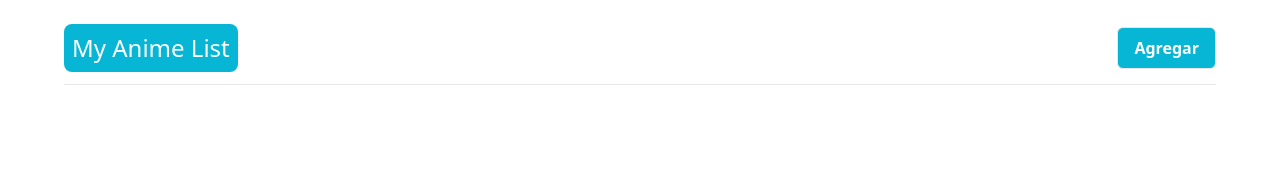
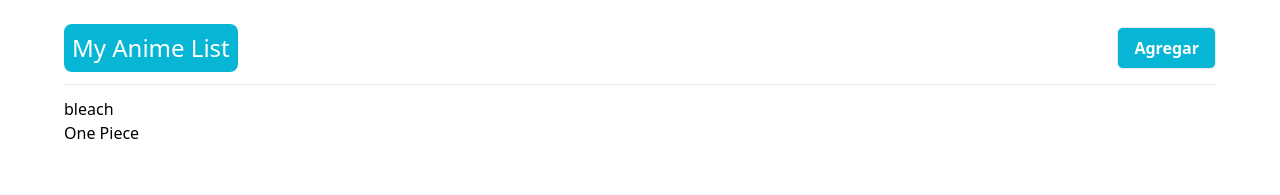
Before and after one commit to eidytrinidad/my-anime-list, an Angular app: page / in a window 1280 px wide. Shown: the top 195 px of the page. Built offline with nearby package versions, Linux system fonts and the light colour scheme.

Commit message:
add anime component route to app-routing. add features module to app module. create an index ts for anime feature components, add anime list to anime component and pass anime list as input. list anime anime names in anime list to test

```diff
--- a/src/app/app-routing.module.ts
+++ b/src/app/app-routing.module.ts
@@ -1,10 +1,16 @@
 import { NgModule } from '@angular/core';
 import { RouterModule, Routes } from '@angular/router';
+import { AnimeComponent } from './features/anime/anime-container/anime.component';
 
-const routes: Routes = [];
+const routes: Routes = [
+  {
+    path: '',
+    component: AnimeComponent,
+  },
+];
 
 @NgModule({
   imports: [RouterModule.forRoot(routes)],
-  exports: [RouterModule]
+  exports: [RouterModule],
 })
-export class AppRoutingModule { }
+export class AppRoutingModule {}
--- a/src/app/app.module.ts
+++ b/src/app/app.module.ts
@@ -4,10 +4,11 @@ import { BrowserModule } from '@angular/platform-browser';
 import { AppRoutingModule } from './app-routing.module';
 import { AppComponent } from './app.component';
 import { SharedModule } from './shared/shared.module';
+import { FeaturesModule } from './features/features.module';
 
 @NgModule({
   declarations: [AppComponent],
-  imports: [BrowserModule, AppRoutingModule, SharedModule],
+  imports: [BrowserModule, AppRoutingModule, SharedModule, FeaturesModule],
   providers: [],
   bootstrap: [AppComponent],
 })
--- a/src/app/features/anime/anime-container/anime.component.html
+++ b/src/app/features/anime/anime-container/anime.component.html
@@ -1,3 +1,3 @@
 <section class="w-full">
-
+  <app-anime-list [animes]="animes"></app-anime-list>
 </section>
--- a/src/app/features/anime/anime-container/anime.component.ts
+++ b/src/app/features/anime/anime-container/anime.component.ts
@@ -18,8 +18,7 @@ export class AnimeComponent implements OnInit {
     },
     {
       id: 2,
-      imgUrl:
-        'https://bananaroad.com/cdn/shop/products/pst2128_Bleach_Poster_grande.jpg?v=1621363373',
+      imgUrl: 'https://i.ebayimg.com/images/g/k00AAOSwM4FjBfDs/s-l1200.webp',
       title: 'One Piece',
       state: AnimeState.ENABLE,
     },
--- a/src/app/features/anime/anime-list/anime-list.component.html
+++ b/src/app/features/anime/anime-list/anime-list.component.html
@@ -1,3 +1,5 @@
 <section class="w-full grid gap-3 grid-col-2">
-
+  <ul>
+    <li *ngFor="let anime of animes">{{ anime.title }}</li>
+  </ul>
 </section>
--- a/src/app/features/anime/anime-list/anime-list.component.ts
+++ b/src/app/features/anime/anime-list/anime-list.component.ts
@@ -1,15 +1,14 @@
-import { Component, OnInit } from '@angular/core';
+import { Component, Input, OnInit } from '@angular/core';
+import { Anime } from 'src/app/core/models/anime.interface';
 
 @Component({
   selector: 'app-anime-list',
   templateUrl: './anime-list.component.html',
-  styleUrls: ['./anime-list.component.css']
+  styleUrls: ['./anime-list.component.css'],
 })
 export class AnimeListComponent implements OnInit {
+  @Input() animes: Anime[] = [];
+  constructor() {}
 
-  constructor() { }
-
-  ngOnInit(): void {
-  }
-
+  ngOnInit(): void {}
 }
--- /dev/null
+++ b/src/app/features/anime/index.ts
@@ -0,0 +1,2 @@
+export * from './anime-container/anime.component'
+export * from './anime-list/anime-list.component'
--- a/src/app/features/features.module.ts
+++ b/src/app/features/features.module.ts
@@ -1,17 +1,11 @@
 import { NgModule } from '@angular/core';
 import { CommonModule } from '@angular/common';
-import { AnimeComponent } from './anime/anime-container/anime.component';
-import { AnimeListComponent } from './anime/anime-list/anime-list.component';
+import { AnimeComponent, AnimeListComponent } from './anime';
 
-
-
+const declarations = [AnimeComponent, AnimeListComponent];
 @NgModule({
-  declarations: [
-    AnimeComponent,
-    AnimeListComponent
-  ],
-  imports: [
-    CommonModule
-  ]
+  declarations: [...declarations],
+  imports: [CommonModule],
+  exports: [...declarations],
 })
-export class FeaturesModule { }
+export class FeaturesModule {}
```
